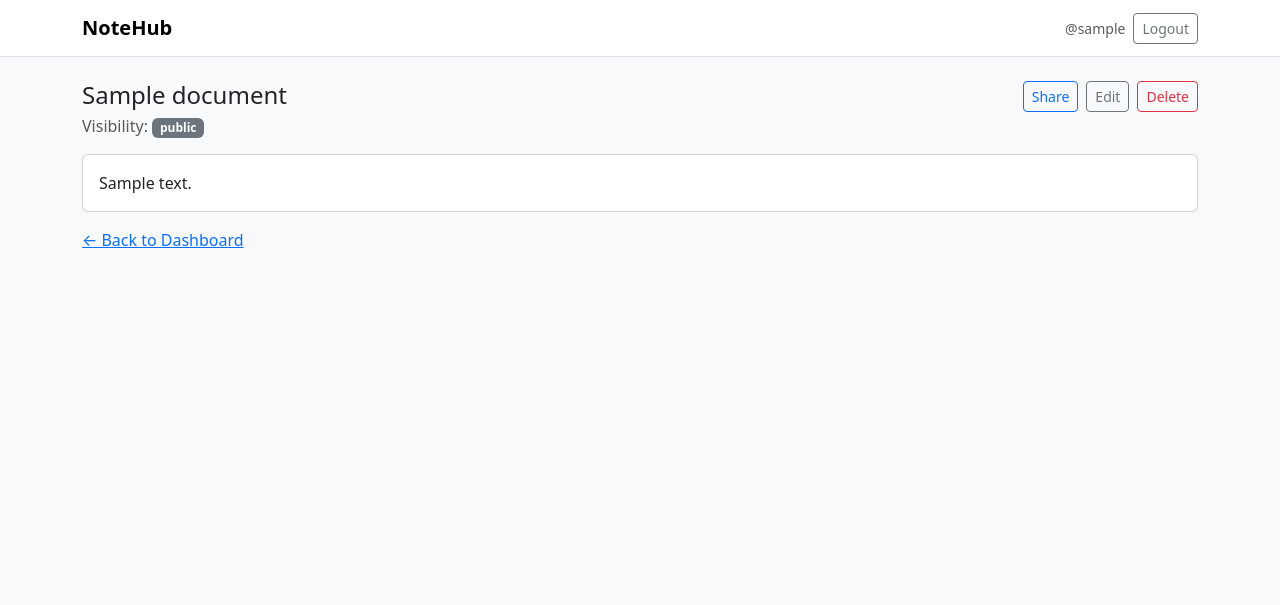
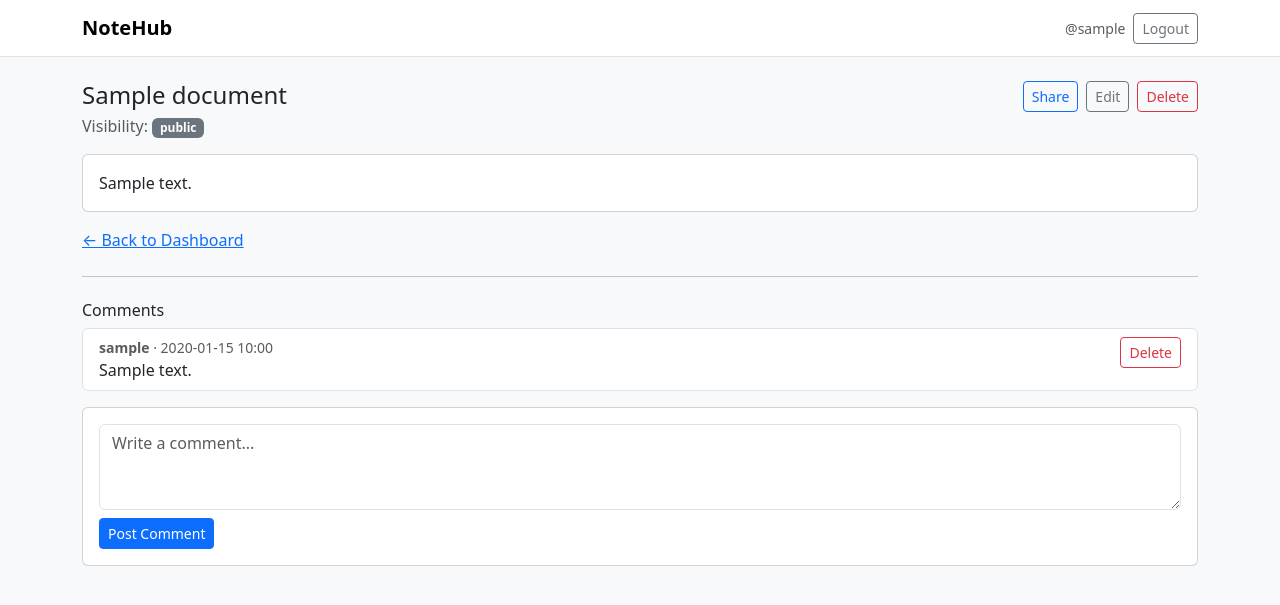
Before and after one commit to xuqi020020-ux/IT-group-work, a Django app: page /documents/1/ in a window 1280 px wide. Shown: the top 605 px of the page. Run offline with Django 3.2, Linux system fonts and the light colour scheme; a user stored in the database is signed in; tables that the repository leaves empty hold one stand-in row (values such as "Sample post").

Commit message:
feat: complete core features (documents, comments, suggestions, search)

```diff
--- a/core/views.py
+++ b/core/views.py
@@ -207,7 +207,15 @@ def document_detail(request, pk):
         return HttpResponseForbidden("You do not have permission to view this document.")
 
 
-    return render(request, "core/document_detail.html", {"document": doc})
+    comments = Comment.objects.filter(document=doc).select_related("author")
+    comment_form = CommentForm()
+
+
+    return render(request, "core/document_detail.html", {
+        "document": doc,
+        "comments": comments,
+        "comment_form": comment_form,
+    })
 
 
 @login_required
--- a/templates/core/document_detail.html
+++ b/templates/core/document_detail.html
@@ -30,10 +30,11 @@
 <div class="mt-3">
   <a href="{% url 'core:dashboard' %}">← Back to Dashboard</a>
 </div>
-{% endblock %}
 
 
-<div class="mt-4">
+<hr class="my-4">
+
+<div class="mt-3">
   <h2 class="h6 mb-2">Comments</h2>
 
   {% if comments %}
@@ -62,8 +63,7 @@
     <div class="text-muted mb-3">No comments yet.</div>
   {% endif %}
 
-  {# Comment form: show only if user can comment (simple rule here; backend also enforces) #}
-  {% if user.is_staff or user.id == document.owner_id or document.visibility_status == "public" or document.visibility_status == "shared" %}
+  {# Comment form: show for logged-in users; backend enforces permission #}
   <div class="card">
     <div class="card-body">
       <form method="post" action="{% url 'core:comment_add' document.pk %}">
@@ -73,16 +73,15 @@
           <button class="btn btn-primary btn-sm" type="submit">Post Comment</button>
         </div>
       </form>
-
-
       {% if document.visibility_status == "private" %}
         {% if not user.is_staff and user.id != document.owner_id %}
           <div class="text-muted small mt-2">Comments are private for this document.</div>
         {% endif %}
       {% endif %}
+    </div>
+  </div>
+</div>
 
 
-      </div>
-    </div>
-  {% endif %}
-</div>
+
+{% endblock %}
```
Lines whose indentation alone changed are shown as unchanged.
